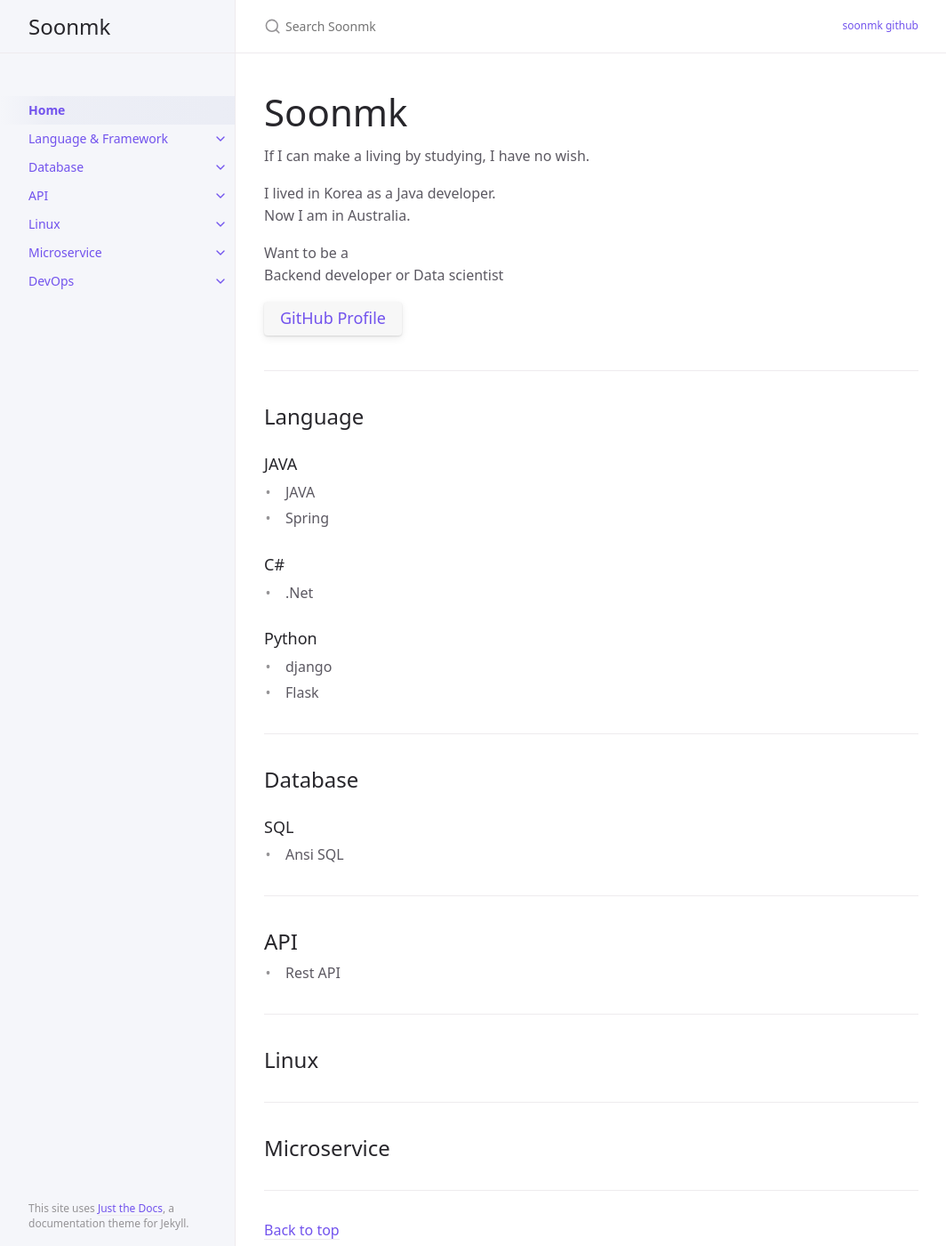
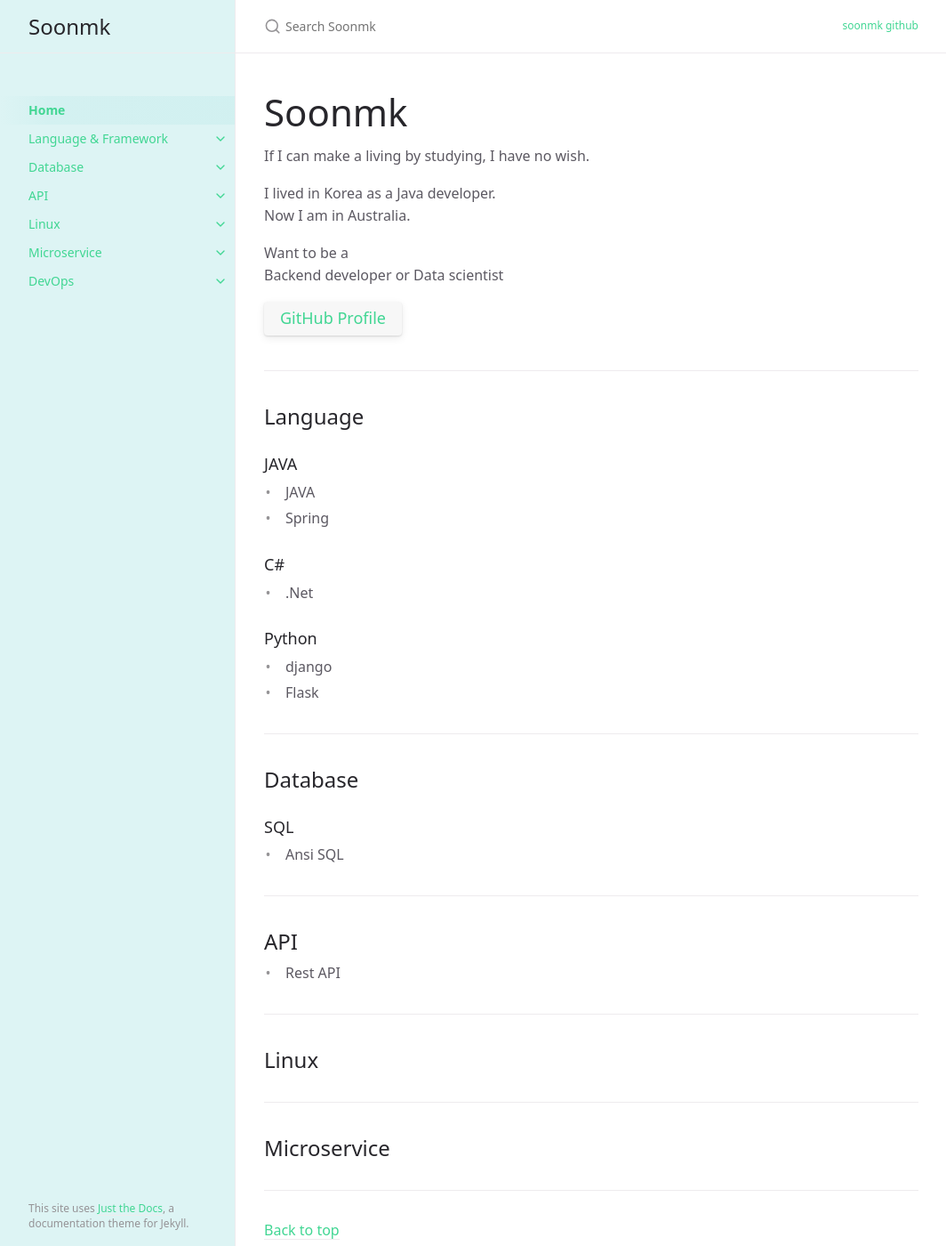
Before and after one commit to soonmk/soonmk.github.io, a Jekyll site: the page built from index.md, in a window 1280 px wide and 1400 px high. Shown: the whole window at 89% size, without its empty margins (107-1171 px from the left). Built offline with Jekyll 4.4.1, drawn with Linux system fonts in a browser that asks for light colours.

Commit message:
Update _variables.scss

```diff
--- a/_sass/support/_variables.scss
+++ b/_sass/support/_variables.scss
@@ -45,6 +45,11 @@ $grey-lt-100: #eeebee !default;
 $grey-lt-200: #ecebed !default;
 $grey-lt-300: #e6e1e8 !default;
 
+$green-lt-000: #ddf4f4 !default;
+$green-lt-100: #b3f5f5 !default;
+$green-lt-200: #a4f4f4 !default;
+$green-lt-300: #8ef7f7 !default;
+
 $purple-000: #7253ed !default;
 $purple-100: #5e41d0 !default;
 $purple-200: #4e26af !default;
@@ -71,18 +76,18 @@ $red-200: #e94c4c !default;
 $red-300: #dd2e2e !default;
 
 $body-background-color: $white !default;
-$sidebar-color: $grey-lt-000 !default;
+$sidebar-color: $green-lt-000 !default;
 $search-background-color: $white !default;
 $table-background-color: $white !default;
-$code-background-color: $grey-lt-000 !default;
+$code-background-color: $green-lt-100 !default;
 $feedback-color: darken($sidebar-color, 3%) !default;
 
 $body-text-color: $grey-dk-100 !default;
 $body-heading-color: $grey-dk-300 !default;
 $search-result-preview-color: $grey-dk-000 !default;
 $nav-child-link-color: $grey-dk-100 !default;
-$link-color: $purple-000 !default;
-$btn-primary-color: $purple-100 !default;
+$link-color: $green-000 !default;
+$btn-primary-color: $green-100 !default;
 $base-button-color: #f7f7f7 !default;
 
 //
```
